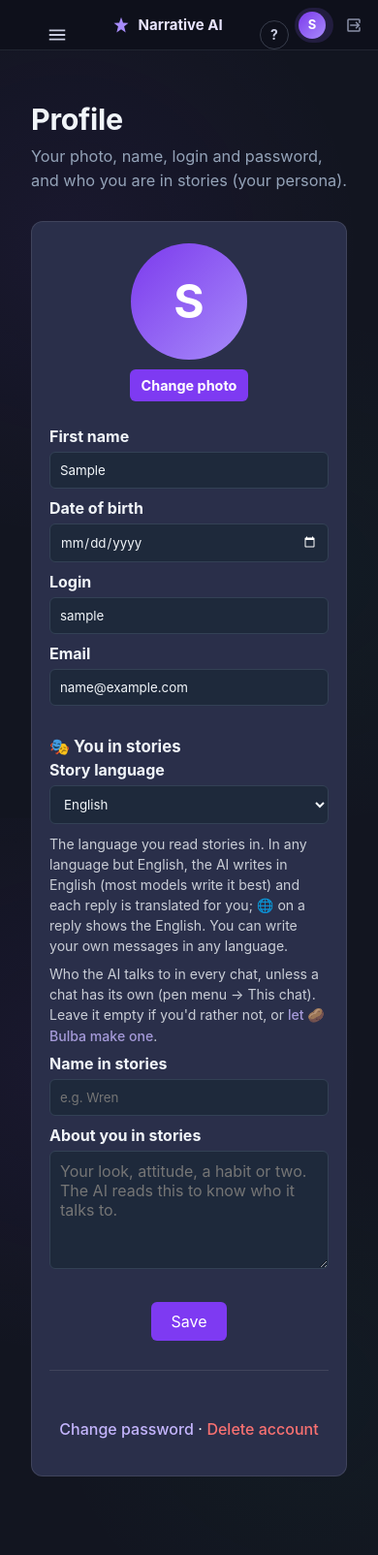
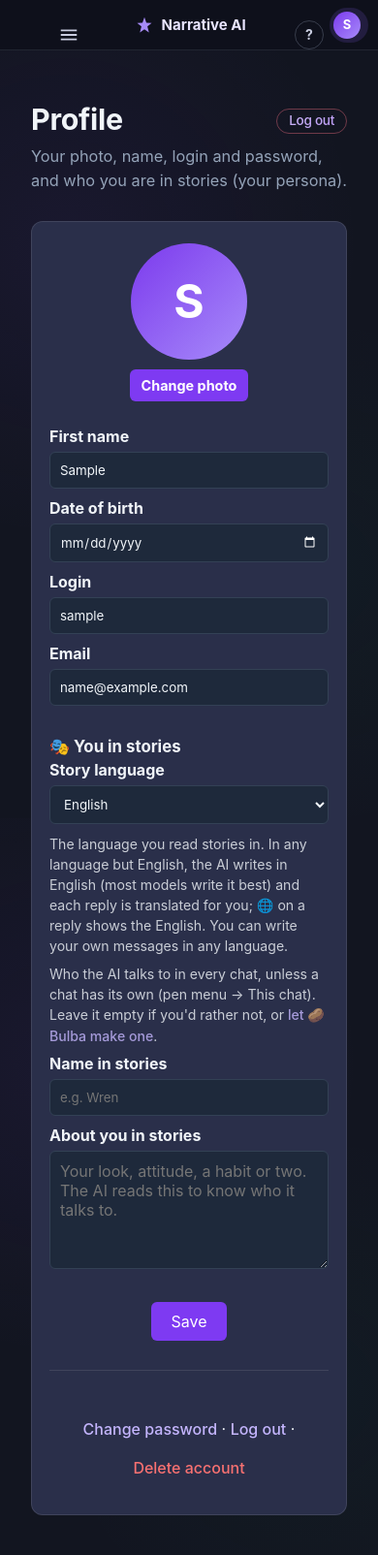
Before and after one commit to PineapplePatriot/NarrativeAI, a Django app: page /users/profile/ in a window 390 px wide. Shown: the top 1604 px of the page at 97% size. Run offline with Django 5.2, Linux system fonts and the light colour scheme; the visitor is signed in with stand-in values (Sample User, id 1); data comes from the database, SQL or seed files in the repository; data that the repository does not hold is empty; some libraries are stand-ins or nearby versions.

Commit message:
Stuck replies recover, log out moves to the profile, the tomato steps aside
- A reply stream that goes quiet (phone asleep, app switched) is noticed and the chat reloads to show what the
  server saved, instead of a reply frozen mid-sentence with Stop Generation still showing
- Log out is on the profile page (top button and next to Change password), not in the top bar
- The tomato is a small tab at the right edge (low and compact on phones), not a pill over the story

Co-Authored-By: Claude Opus 5.5 <noreply@anthropic.com>
Claude-Session: https://claude.ai/code/session_01WHCPs4hsxFtXkFwR2MKLSY

```diff
--- a/narrative/mainapp/templates/mainapp/bulba.html
+++ b/narrative/mainapp/templates/mainapp/bulba.html
@@ -101,7 +101,7 @@
 <script>const BULBA_API = "{% url 'bulba_api' %}{% if embed and chat_obj %}?chat={{ chat_obj.id }}{% endif %}";
 const QUICK_URL = "{% url 'quick_setup' %}";</script>
 <script src="{% static 'js/costs.js' %}?v=1"></script>
-{% if embed %}<script src="{% static 'js/tomato.js' %}?v=6" data-pit="{% url 'tomato_pit' %}" data-state="{% url 'tomato_state' %}"></script>{% endif %}
+{% if embed %}<script src="{% static 'js/tomato.js' %}?v=7" data-pit="{% url 'tomato_pit' %}" data-state="{% url 'tomato_state' %}"></script>{% endif %}
 <script src="{% static 'mainapp/js/bulba.js' %}?v={% now 'U' %}"></script>
 <script src="{% static 'js/scrolldown.js' %}?v=1"></script>
 <script>NAScrollDown.attach(document.getElementById('log'), {above: document.getElementById('composer')});</script>
--- a/narrative/static/css/topbar.css
+++ b/narrative/static/css/topbar.css
@@ -75,3 +75,7 @@
 *::-webkit-scrollbar-track { background: transparent; }
 *::-webkit-scrollbar-thumb { background: rgba(148, 163, 184, 0.3); border-radius: 999px; }
 *::-webkit-scrollbar-thumb:hover { background: rgba(148, 163, 184, 0.5); }
+/* Log out lives on the profile page */
+.profile-logout { float: right; font-size: .85rem; font-weight: 500; color: #fb7185; border: 1px solid rgba(251,113,133,.4);
+    border-radius: 999px; padding: 4px 12px; text-decoration: none; margin-top: 6px; }
+.profile-logout:hover { background: rgba(251,113,133,.12); }
--- a/narrative/static/js/tomato.js
+++ b/narrative/static/js/tomato.js
@@ -98,17 +98,24 @@
     ];
 
     const css = `
-.na-tom-btn { position: fixed; right: 12px; top: 42%; z-index: 9000; display: flex; align-items: center; gap: 8px;
-    background: rgba(20, 22, 34, .92); color: #f1f5f9; border: 1px solid rgba(255,255,255,.15); border-radius: 999px;
-    padding: 6px 14px 6px 6px; box-shadow: 0 8px 24px rgba(0,0,0,.4); font: inherit; font-size: .85rem; cursor: pointer;
-    animation: naTomIn .35s cubic-bezier(.2,1.6,.4,1); transition: opacity .4s; }
+.na-tom-btn { position: fixed; right: 0; top: 42%; z-index: 9000; display: flex; align-items: center; gap: 8px;
+    background: rgba(20, 22, 34, .92); color: #f1f5f9; border: 1px solid rgba(255,255,255,.15); border-right: none;
+    border-radius: 999px 0 0 999px; padding: 6px 12px 6px 6px; box-shadow: 0 8px 24px rgba(0,0,0,.4); font: inherit;
+    font-size: .85rem; cursor: pointer; animation: naTomIn .35s cubic-bezier(.2,1.6,.4,1); transition: opacity .4s; }
 .na-tom-btn .na-tom-face { font-size: 1.9rem; line-height: 1; display: inline-block; transition: transform .1s; }
 .na-tom-btn:active .na-tom-face { transform: scale(.85) rotate(-15deg); }
 .na-tom-btn small { opacity: .7; display: block; font-size: .72rem; }
 .na-tom-btn.thrown .na-tom-line { display: none; }  /* after the first throw: just the tomato and the count */
-@media (max-width: 600px) { .na-tom-btn { max-width: 58vw; } .na-tom-btn .na-tom-line { font-size: .78rem; } }
+/* On a phone it's a small tab at the edge, low and see-through, so the story stays readable */
+@media (max-width: 600px) {
+    .na-tom-btn { top: auto; bottom: 150px; padding: 4px 8px 4px 4px; gap: 4px; opacity: .85; }
+    .na-tom-btn .na-tom-line { display: none; }
+    .na-tom-btn .na-tom-face { font-size: 1.5rem; }
+    .na-tom-btn small { font-size: .66rem; }
+    .na-tom-pit-link { top: auto; bottom: 200px; }
+}
 .na-tom-btn.fading { opacity: 0; pointer-events: none; }
-.na-tom-pit-link { position: fixed; right: 12px; top: calc(42% - 54px); z-index: 9000; background: #7c3aed; color: #fff; padding: 8px 14px;
+.na-tom-pit-link { position: fixed; right: 8px; top: calc(42% - 54px); z-index: 9000; background: #7c3aed; color: #fff; padding: 8px 14px;
     border-radius: 12px; text-decoration: none; font-size: .85rem; box-shadow: 0 8px 24px rgba(0,0,0,.4); animation: naTomIn .4s ease-out; }
 .na-tom-fly { position: fixed; z-index: 9001; pointer-events: none; font-size: 2rem; line-height: 1; will-change: transform;
     transition: transform .32s cubic-bezier(.3,.1,.6,1); }
--- a/narrative/templates/partials/topbar.html
+++ b/narrative/templates/partials/topbar.html
@@ -29,16 +29,13 @@
       {% if request.user.photo %}<img src="{{ request.user.photo.url }}" alt="">{% else %}<span class="na-initial">{{ request.user.username|first|upper }}</span>{% endif %}
       <span class="na-username">{{ request.user.username }}</span>
     </a>
-    <a href="{% url 'users:logout' %}" class="na-logout" title="Log out" aria-label="Log out">
-      <svg viewBox="0 0 24 24" aria-hidden="true"><path d="M14.08 15.59L16.67 13H7v-2h9.67l-2.59-2.59L15.5 7l5 5-5 5-1.42-1.41zM19 3a2 2 0 012 2v4h-2V5H5v14h14v-4h2v4a2 2 0 01-2 2H5a2 2 0 01-2-2V5a2 2 0 012-2h14z"/></svg>
-    </a>
   </div>
 </header>
 <link rel="stylesheet" href="{% static 'css/tour.css' %}?v=4">
 <script>window.NA_HELP_CFG = {explain: "{% url 'bulba_explain' %}", bulba: "{% url 'bulba' %}", csrf: "{{ csrf_token }}",
     bug: "{{ bug_form_url|escapejs }}", login: "{{ request.user.username|escapejs }}"};</script>
 <script src="{% static 'js/dialog.js' %}?v=1"></script>
-<script src="{% static 'js/tomato.js' %}?v=6" data-pit="{% url 'tomato_pit' %}" data-state="{% url 'tomato_state' %}"></script>
+<script src="{% static 'js/tomato.js' %}?v=7" data-pit="{% url 'tomato_pit' %}" data-state="{% url 'tomato_state' %}"></script>
 <script src="{% static 'js/help_text.js' %}?v=15" defer></script>
 <script src="{% static 'js/tour.js' %}?v=5" defer></script>
 {% if feedback_url %}<script>window.NA_FEEDBACK = {url: "{{ feedback_url|escapejs }}", done: "{% url 'users:feedback_done' %}", csrf: "{{ csrf_token }}"};</script>
--- a/narrative/users/templates/users/profile.html
+++ b/narrative/users/templates/users/profile.html
@@ -7,14 +7,14 @@
     <meta name="viewport" content="width=device-width, initial-scale=1.0">
     <title>Profile - Narrative AI</title>
     <link rel="stylesheet" href="{% static 'users/css/profile.css' %}?v=3">
-    <link rel="stylesheet" href="{% static 'css/topbar.css' %}">
+    <link rel="stylesheet" href="{% static 'css/topbar.css' %}?v=2">
     <link rel="stylesheet" href="{% static 'css/base.css' %}?v=5">
 </head>
 <body class="na-body">
 {% include "partials/topbar.html" with active="profile" %}
     <div class="na-page na-narrow">
     <div class="na-head">
-        <h1 class="na-title">{{ title }}</h1>
+        <h1 class="na-title">{{ title }} <a class="profile-logout" href="{% url 'users:logout' %}">Log out</a></h1>
         <p class="na-sub">Your photo, name, login and password, and who you are in stories (your persona).</p>
     </div>
     <div class="form-container">
@@ -73,6 +73,7 @@
 
         <hr>
         <p class="profile-links"><a href="{% url 'users:password_change' %}">Change password</a>
+            · <a href="{% url 'users:logout' %}">Log out</a>
             · <a class="danger-link" href="{% url 'users:delete_account' %}">Delete account</a></p>
     </div>
     </div>
```
Also changed, not shown: narrative/mainapp/static/mainapp/js/chat_page.js (+26 -1 lines).
